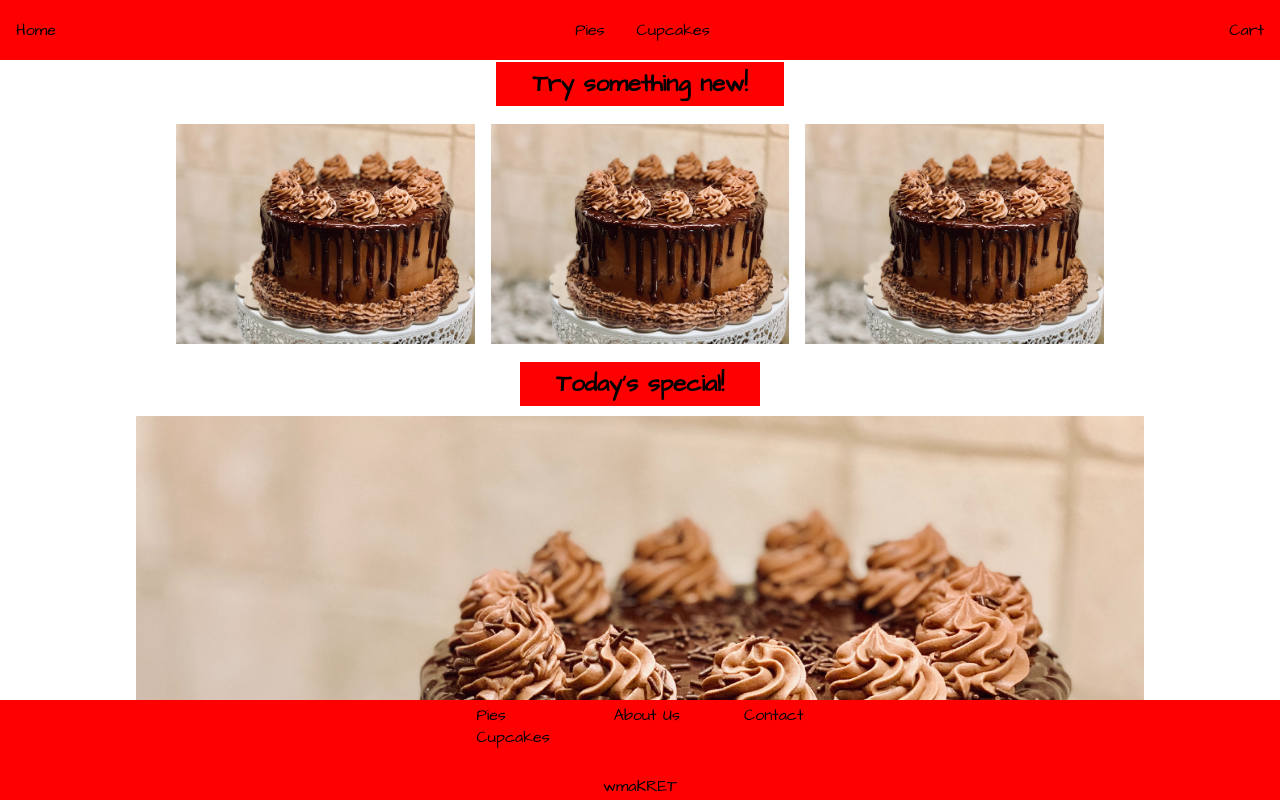
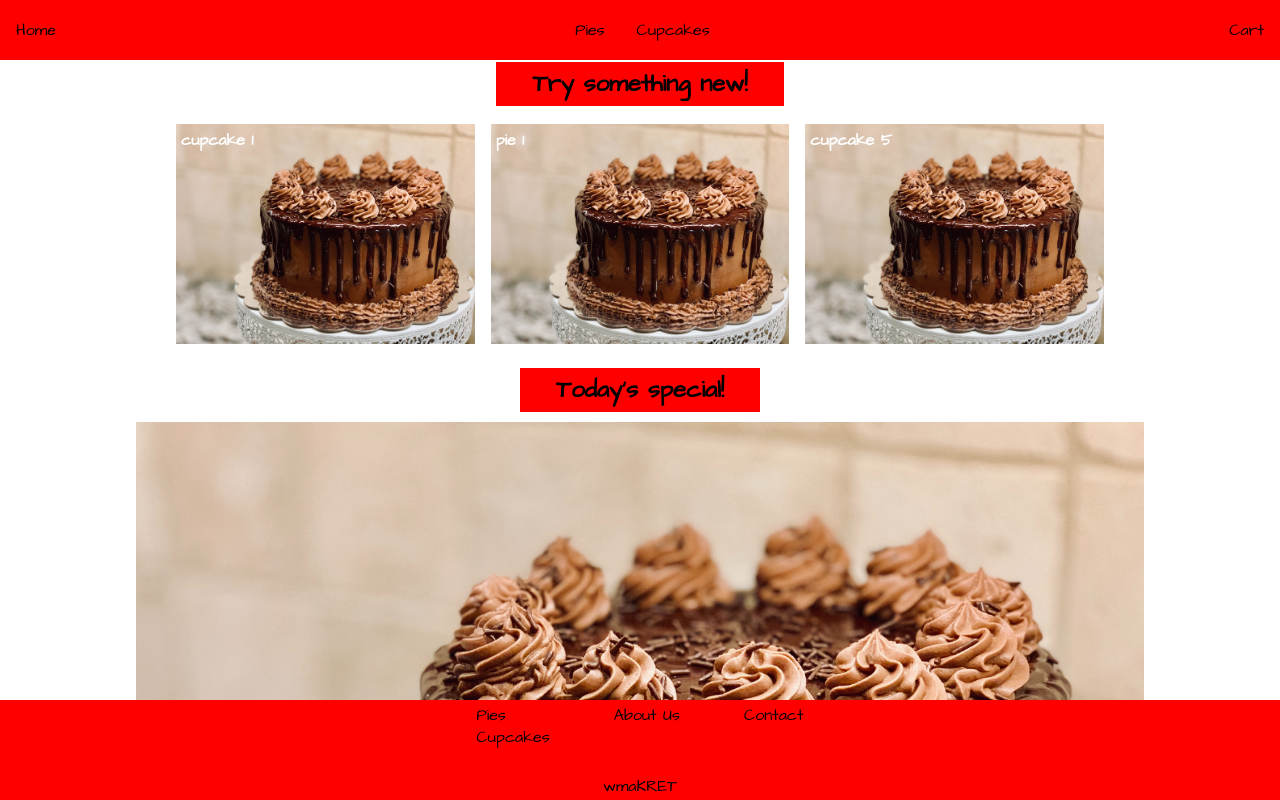
Before and after one commit to wmaKRET/my-pie-shop, a React (Create React App) app: page / in a window 1280 px wide. Both pictures are taken after a click on the element "Home". Shown: the top 800 px of the page. Built offline with nearby package versions, Linux system fonts and the light colour scheme.

Commit message:
split Random section from Main, create separate components for Images to  select random 3 products from database

```diff
--- /dev/null
+++ b/src/components/MainRandom.js
@@ -0,0 +1,22 @@
+import React, { useContext } from "react"
+
+import { Context } from "../Context"
+import RandomImage from "../components/images/RandomImage"
+
+function MainRandom(){
+    const { bakeryItems } = useContext(Context)
+    const shuffledBakeryItems = bakeryItems.sort(() => 0.5 - Math.random())
+    const randomThreeItems = shuffledBakeryItems.slice(0, 3)
+
+    const randomElements = randomThreeItems.map(item => (
+        <RandomImage key={item.id} item={item}/>
+    ))
+
+    return (
+        <div className="main__random">
+            {randomElements}
+        </div>
+    )
+}
+
+export default MainRandom
--- /dev/null
+++ b/src/components/images/RandomImage.js
@@ -0,0 +1,17 @@
+import React from "react"
+
+function RandomImage({ item }){
+    console.log(item)
+    return (
+        <div className="main__random-div">
+            <h4 className="main__random-div-title">{item.name}</h4>
+            <img
+                src={item.img_url}
+                alt={item.name}
+                className="main__random-div-img"
+            />
+        </div>
+    )
+}
+
+export default RandomImage
--- a/src/css/app.css
+++ b/src/css/app.css
@@ -110,7 +110,18 @@ a {
   gap: 1em;
 }
 
-.main__random-img {
+.main__random-div {
+  position: relative;
+}
+
+.main__random-div-title {
+  position: absolute;
+  top: 5px;
+  left: 5px;
+  color: white;
+}
+
+.main__random-div-img {
   max-height: 100%;
   max-width: 100%;
   -o-object-fit: cover;
--- a/src/css/app.scss
+++ b/src/css/app.scss
@@ -83,11 +83,23 @@ a {
         grid-template-columns: 1fr 1fr 1fr;
         gap: 1em;
 
-        &-img {
-            max-height: 100%;
-            max-width: 100%;
-            object-fit: cover;
+        &-div {
+            position: relative;
+
+            &-title {
+                position: absolute;
+                top: 5px;
+                left: 5px;
+                color: white;
+            }
+
+            &-img {
+                max-height: 100%;
+                max-width: 100%;
+                object-fit: cover;
+            }
         }
+
     }
 
     &__special-deal {
--- a/src/pages/Main.js
+++ b/src/pages/Main.js
@@ -1,26 +1,12 @@
-import React from "react"
+import React, { useContext } from "react"
+
+import MainRandom from "../components/MainRandom"
 
 function Main(){
     return (
         <main className="main">
             <h2 className="main__title">Try something new!</h2>
-            <div className="main__random">
-                <img
-                    src="/img/pie_test.jpg"
-                    alt="pie"
-                    className="main__random-img"
-                />
-                <img
-                    src="/img/pie_test.jpg"
-                    alt="pie"
-                    className="main__random-img"
-                />
-                <img
-                    src="/img/pie_test.jpg"
-                    alt="pie"
-                    className="main__random-img"
-                />
-            </div>
+            <MainRandom />
             <h2 className="main__title">Today's special!</h2>
             <div className="main__special-deal">
                 <img
```
Also changed, not shown: 1 other file (tests, documents, lock files or other folders).
